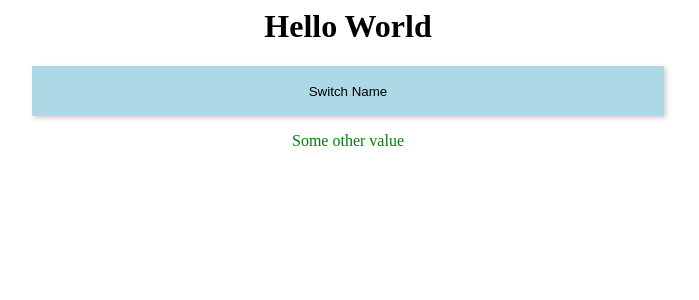
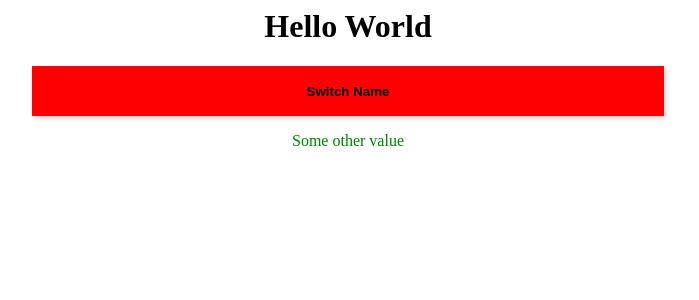
Before and after one commit to GoncaloBraz/59-lists-keys, a React (Create React App) app: page / in a window 1280 px wide. Shown: the top 300 px of the page, without its empty margins (292-991 px from the left). Built offline with nearby package versions, Linux system fonts and the light colour scheme.

Commit message:
69-adding-and-using-radium

```diff
--- a/App.js
+++ b/App.js
@@ -1,7 +1,8 @@
 import React, { Component } from "react";
 import { render } from "react-dom";
+import Radium from "radium";
+
 import "./App.css";
-
 import Person from "./Person/Person";
 
 class App extends Component {
@@ -16,7 +17,6 @@ class App extends Component {
   };
 
   // REMOVE PERSONS FROM STATE
-
   deletePersonHandler = personIndex => {
     const persons = [...this.state.persons];
     persons.splice(personIndex, 1);
@@ -66,10 +66,34 @@ class App extends Component {
   render() {
     // INLINE STYLES
     const btnStyle = {
-      cursor: "pointer",
-      height: "50px"
+      off: {
+        cursor: "pointer",
+        height: "50px",
+        backgroundColor: "red",
+        transitionDuration: ".2s",
+        transitionTimingFunction: "ease-out",
+        fontWeight: 900,
+        ":hover": {
+          backgroundColor: "#f79d6d",
+          color: "yellow"
+        }
+      },
+      on: {
+        cursor: "pointer",
+        height: "50px",
+        backgroundColor: "green",
+        transitionDuration: ".2s",
+        transitionTimingFunction: "ease-out",
+        color: "white",
+        fontWeight: 900,
+        ":hover": {
+          backgroundColor: "lightgreen",
+          color: "yellow"
+        }
+      }
     };
 
+// DECLARATION OF VARIABLES
     let Persons = null;
     let classes = [];
     let otherState = this.state.otherState;
@@ -103,27 +127,27 @@ class App extends Component {
     }
     if (this.state.persons.length <= 1) {
       classes.push("bold");
+    } else {
+      classes.push("green");
     }
-    else{
-      classes.push("green")
-    }
-
-    console.log(classes);
 
     return (
       <div className="App">
         <h1>Hello World</h1>
-        <button style={btnStyle} onClick={this.togglePersonsHandler}>
+        <button
+          style={this.state.showPersons ? btnStyle.on : btnStyle.off}
+          onClick={this.togglePersonsHandler}
+        >
           Switch Name
         </button>
         {Persons}
-        <p className={classes.join(' ')}>{otherState}</p>
+        <p className={classes.join(" ")}>{otherState}</p>
       </div>
     );
   }
 }
 
-export default App;
+export default Radium(App);
 
 // App.js
 // Root component where our child-components will be rendered
--- a/Person/Person.js
+++ b/Person/Person.js
@@ -1,5 +1,7 @@
 import React, { Component } from "react";
 import { render } from "react-dom";
+import Radium from 'radium'
+
 import "./Person.css";
 
 const person = props => {
@@ -35,4 +37,4 @@ const person = props => {
   );
 };
 
-export default person;
+export default Radium(person);
--- a/package.json
+++ b/package.json
@@ -3,6 +3,7 @@
   "version": "0.0.0",
   "private": true,
   "dependencies": {
+    "radium": "^0.26.0",
     "react": "^16.9.0",
     "react-dom": "^16.9.0",
     "react-scripts": "^3.3.0",
```
Also changed, not shown: App.css (line endings or trailing spaces).
